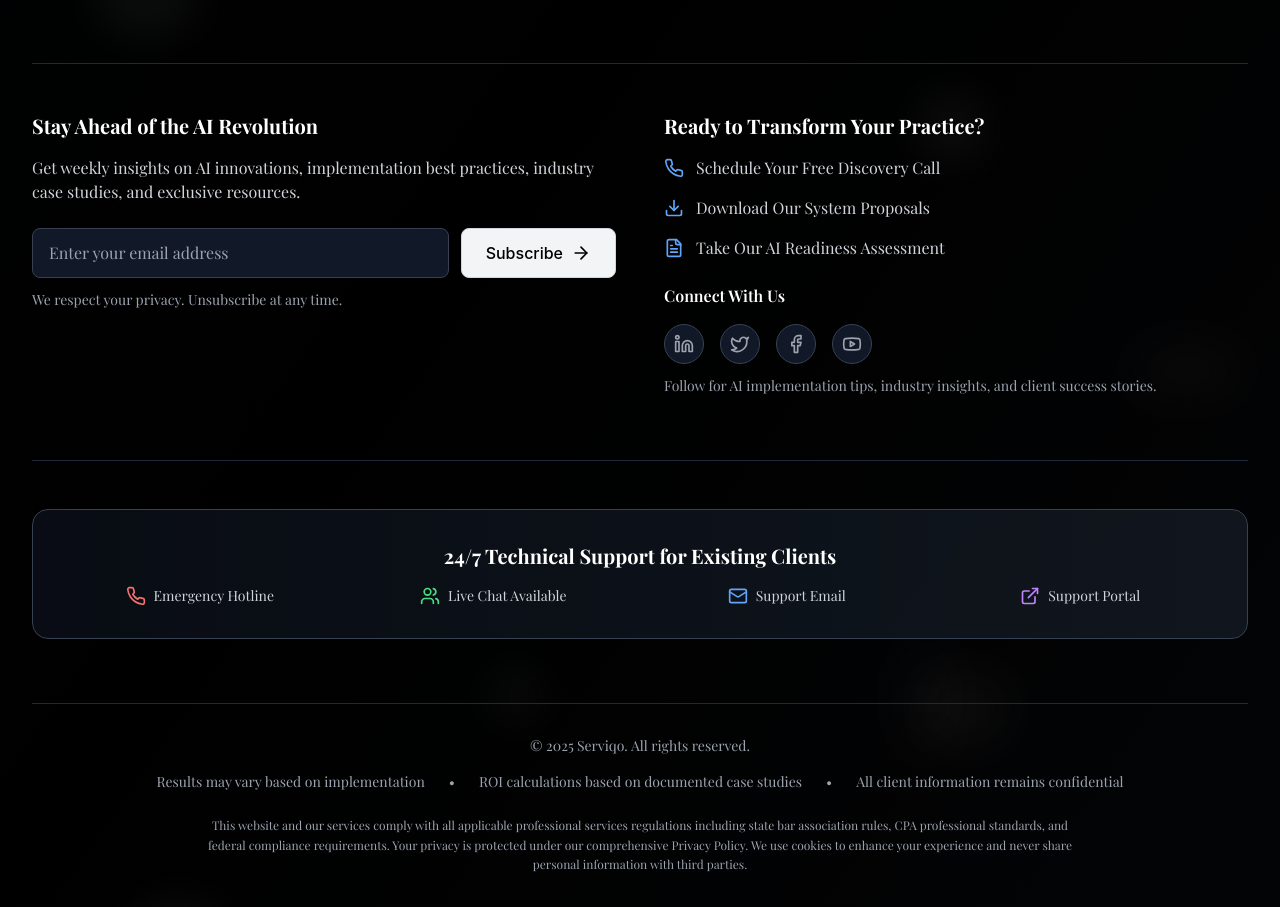
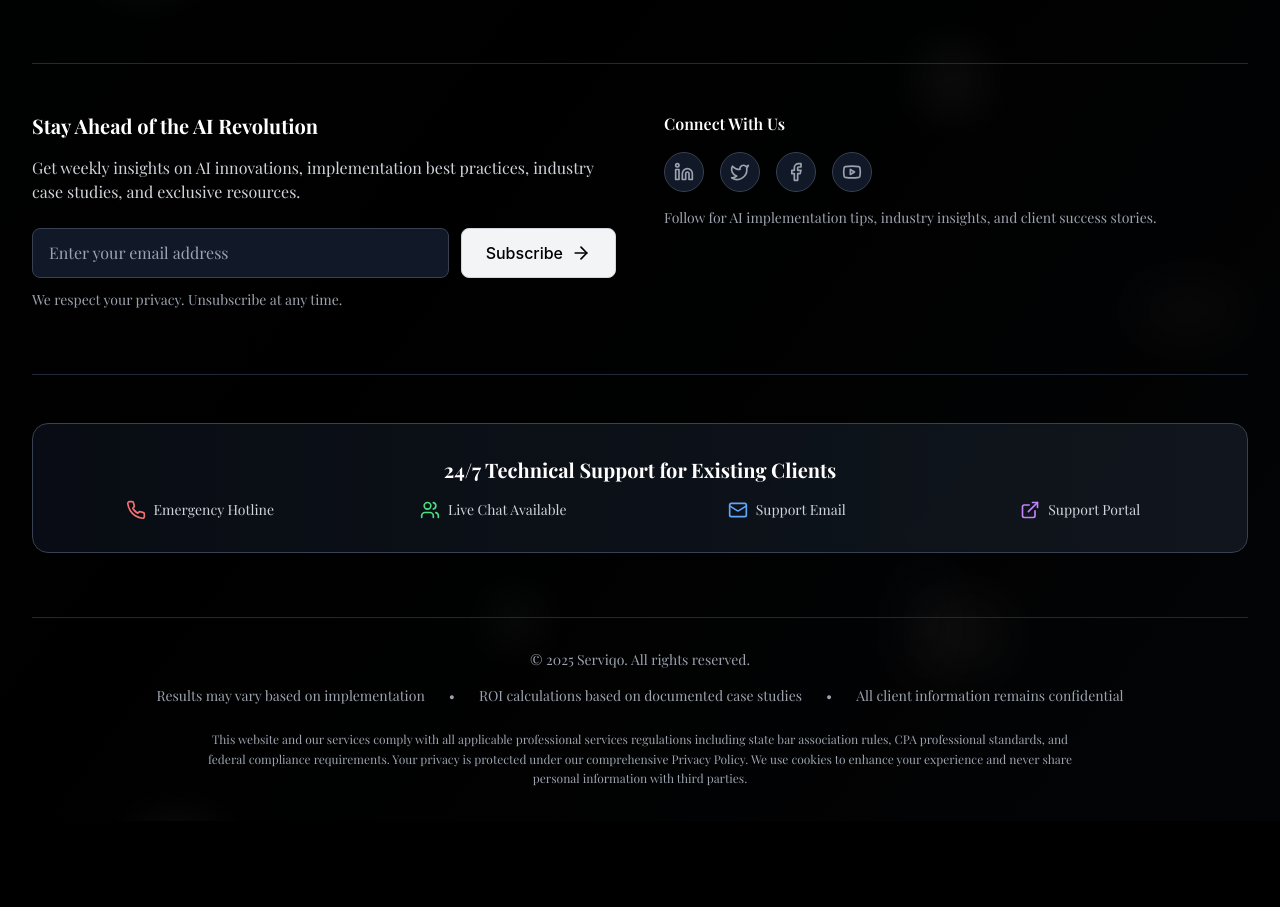
Before and after one commit to ServicoProject/Servico_new, a React (Vite) app: page / in a window 1280 px wide. Shown: the part 7751-8658 px from the top of the page. After the commit the page ends 8572 px from the top, so only its background shows below. Built offline with nearby package versions, Linux system fonts and the light colour scheme.

Commit message:
Remove Ready to Transform section from footer

```diff
--- a/src/components/Footer.tsx
+++ b/src/components/Footer.tsx
@@ -279,29 +279,9 @@ const Footer = () => {
 
               {/* Social Media & Get Started */}
               <div>
-                <h3 className="text-xl font-bold text-white mb-4" style={{ fontFamily: "'Playfair Display', Georgia, 'Times New Roman', serif" }}>
-                  Ready to Transform Your Practice?
-                </h3>
-
-                <div className="space-y-4 mb-6">
-                  <div className="flex items-center space-x-3">
-                    <Phone className="w-5 h-5 text-blue-400" />
-                    <span className="text-gray-300">Schedule Your Free Discovery Call</span>
-                  </div>
-                  <div className="flex items-center space-x-3">
-                    <Download className="w-5 h-5 text-blue-400" />
-                    <span className="text-gray-300">Download Our System Proposals</span>
-                  </div>
-                  <div className="flex items-center space-x-3">
-                    <FileText className="w-5 h-5 text-blue-400" />
-                    <span className="text-gray-300">Take Our AI Readiness Assessment</span>
-                  </div>
-                </div>
-
                 {/* Social Links */}
-                <div>
                 <h4 className="text-white font-semibold mb-4">Connect With Us</h4>
-                  <div className="flex items-center space-x-4">
+                <div className="flex items-center space-x-4 mb-4">
                   {socialLinks.map((social, index) => (
                     <a
                       key={index}
@@ -313,10 +293,9 @@ const Footer = () => {
                     </a>
                   ))}
                 </div>
-                  <p className="text-gray-400 text-sm mt-3">
+                <p className="text-gray-400 text-sm">
                   Follow for AI implementation tips, industry insights, and client success stories.
                 </p>
-                </div>
               </div>
             </div>
           </div>
```
Lines whose indentation alone changed are shown as unchanged.
